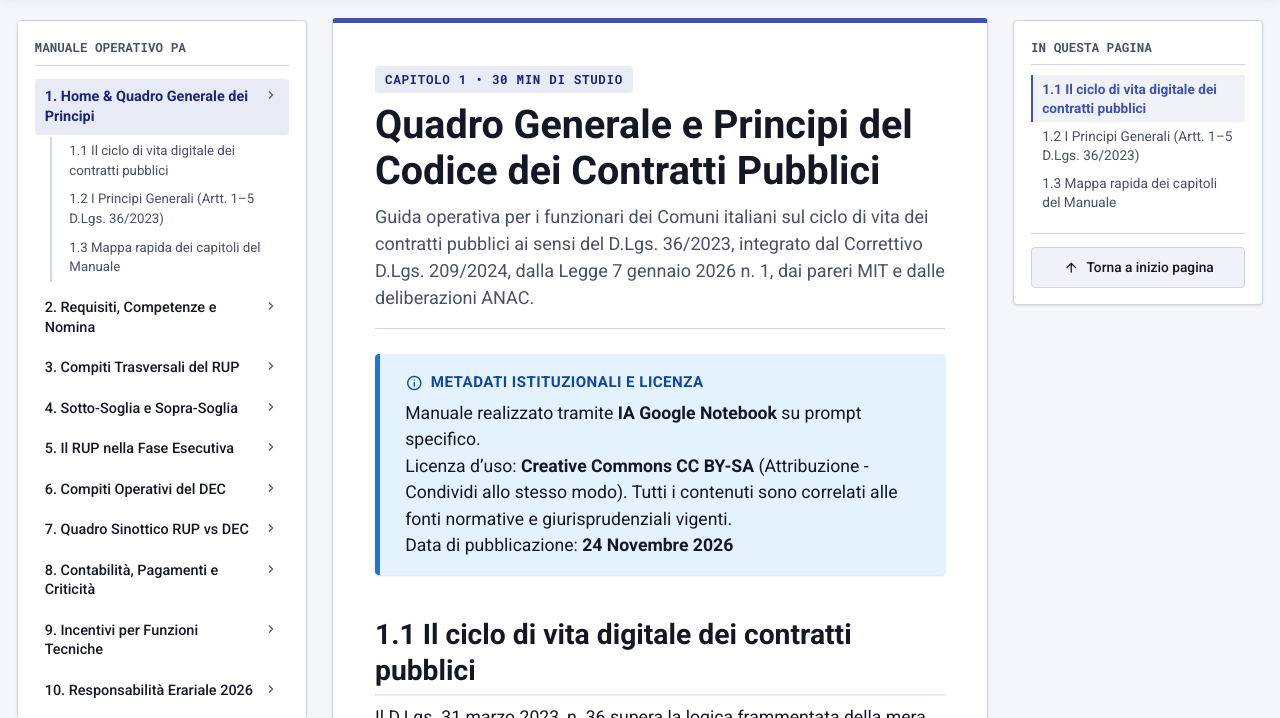
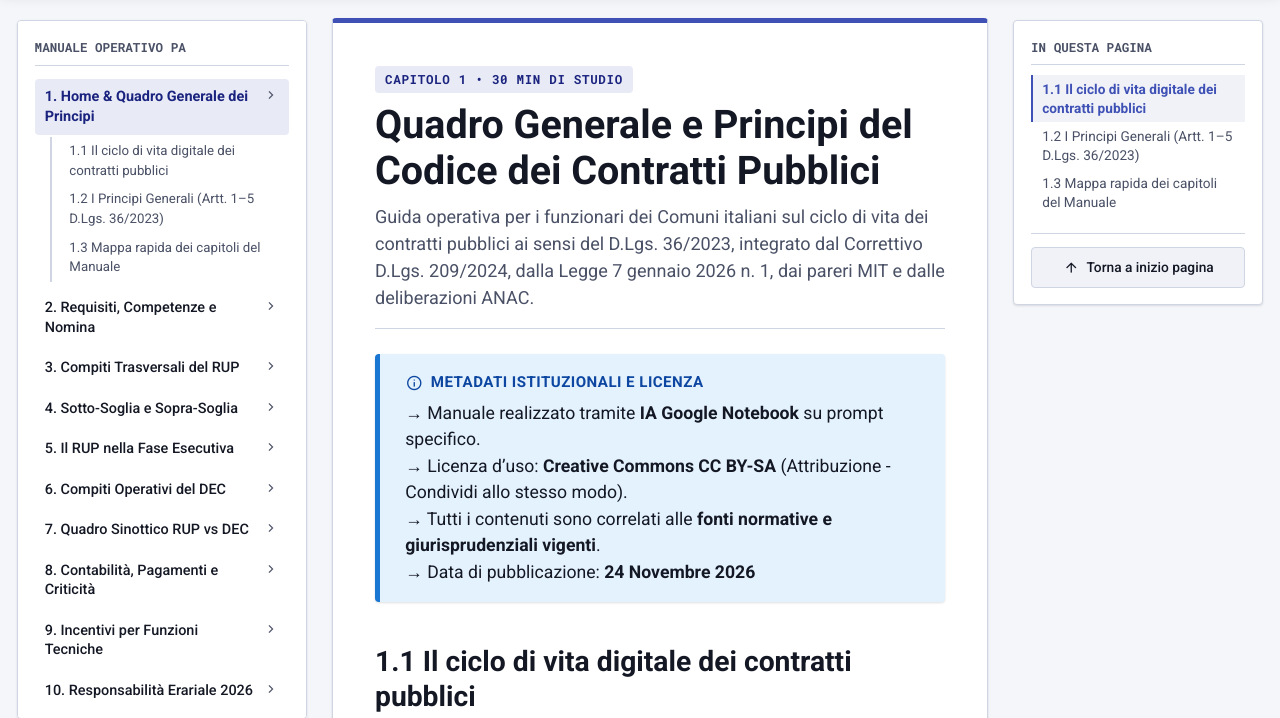
Before and after one commit to UO-TransizioneDigitaleComunePalermo/rup-dec, a plain HTML site: page index.html in a window 1280 px wide. Shown: the part 64-782 px from the top of the page. Drawn offline with nearby package versions, Linux system fonts and the light colour scheme.

Commit message:
Update index.html

```diff
--- a/index.html
+++ b/index.html
@@ -837,9 +837,10 @@
 
         <div class="admonition">
           <div class="admonition-title"><span class="material-symbols-outlined" aria-hidden="true" style="font-size:18px;">info</span>Metadati Istituzionali e Licenza</div>
-          <p style="margin:0;">Manuale realizzato tramite <strong>IA Google Notebook</strong> su prompt specifico.</p>
-          <p style="margin:0;">Licenza d’uso: <strong>Creative Commons CC BY-SA</strong> (Attribuzione - Condividi allo stesso modo). Tutti i contenuti sono correlati alle fonti normative e giurisprudenziali vigenti.</p>
-          <p style="margin:0;">Data di pubblicazione: <strong>24 Novembre 2026</strong></p>
+          <p style="margin:0;">→ Manuale realizzato tramite <strong>IA Google Notebook</strong> su prompt specifico.</p>
+          <p style="margin:0;">→ Licenza d’uso: <strong>Creative Commons CC BY-SA</strong> (Attribuzione - Condividi allo stesso modo).</p>
+          <p style="margin:0;">→ Tutti i contenuti sono correlati alle <strong>fonti normative e giurisprudenziali vigenti</strong>.</p>
+          <p style="margin:0;">→ Data di pubblicazione: <strong>24 Novembre 2026</strong></p>
         </div>
 
         <h2 class="sec-title" id="ch1-ciclo">1.1 Il ciclo di vita digitale dei contratti pubblici</h2>
```
